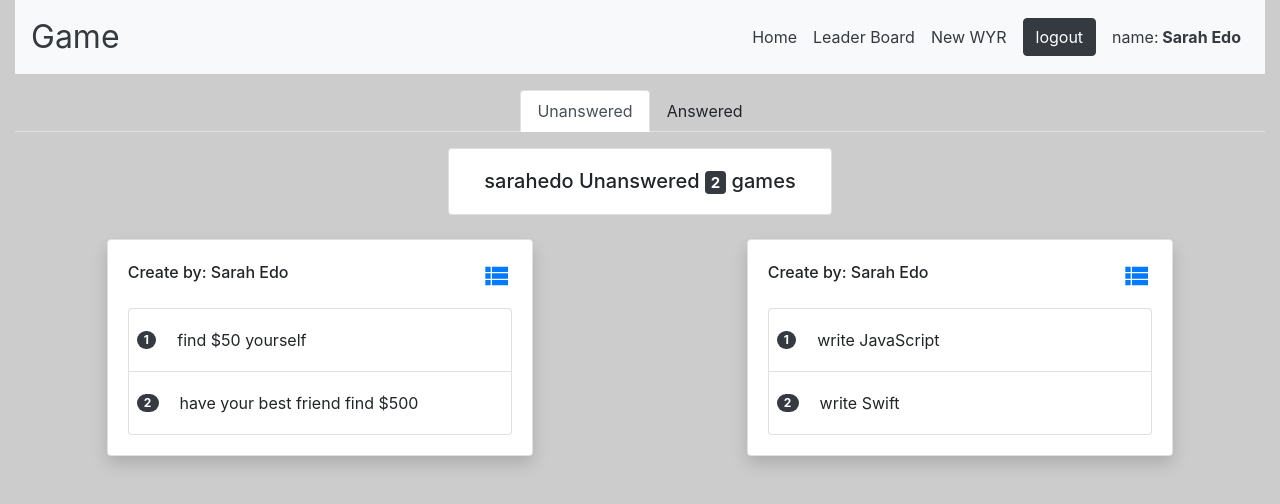
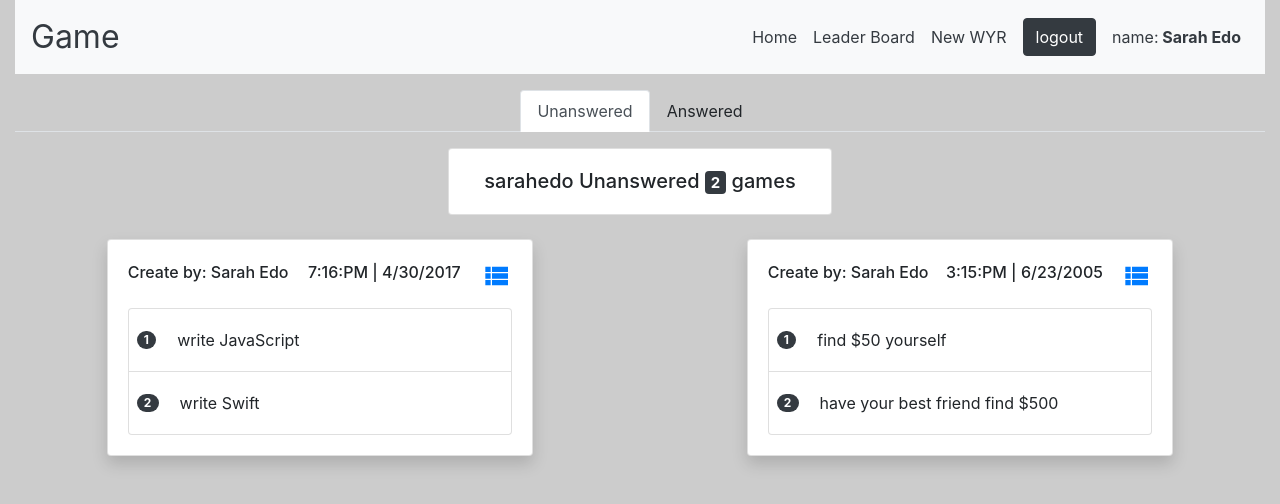
Before and after one commit to xavierartot/would-you-rather, a React (Create React App) app: page / in a window 1280 px wide. Shown: the top 504 px of the page. Built offline with nearby package versions, Linux system fonts and the light colour scheme.

Commit message:
feature: The polls in both categories are arranged from the most recently created (top) to the least recently created (bottom).

```diff
--- a/src/containers/Add.js
+++ b/src/containers/Add.js
@@ -56,7 +56,7 @@ class Add extends Component {
     })
   }
   render() {
-    const { color, background  } = this.props
+    const { background  } = this.props
     console.log( this.props )
     if (this.state.redirectToHome) {
       return <Redirect to="/" />
@@ -111,7 +111,6 @@ class Add extends Component {
 function mapStateToProps({ authedUser, template }) {
   return {
     authedUser,
-    color: template.color,
     background: template.background,
   }
 }
--- a/src/containers/DisplayQuestions.js
+++ b/src/containers/DisplayQuestions.js
@@ -5,15 +5,17 @@ import { ListGroup, ListGroupItem, Badge, CardSubtitle } from 'reactstrap'
 // import { IoMdAdd } from 'react-icons/io'
 // import { MdPlaylistAdd } from 'react-icons/md'
 import { MdViewList } from 'react-icons/md'
+import { formatDate } from '../utils/helper';
 
 // import { FaBeer } from 'react-icons/fa'
 
 class DisplayQuestions extends Component {
   render() {
     const {
-      idQuestions, user, color, background,
+      idQuestions, user, color, background, timestamp
     } = this.props
 
+    //console.log(idQuestions )
     if (idQuestions === null) {
       return <p>This question doesn't exist</p>
     }
@@ -22,6 +24,7 @@ class DisplayQuestions extends Component {
       <div>
         <div className="d-flex justify-content-between mb-3">
           <CardSubtitle className="d-flex align-items-center">Create by: {user.name}</CardSubtitle>
+          <CardSubtitle className="d-flex align-items-center">{formatDate(timestamp)}</CardSubtitle>
           <Link className="d-flex align-items-center" to={`/questions/${id}`}>
             <MdViewList className={`text-${color} plus-icons `} />
           </Link>
@@ -53,12 +56,18 @@ class DisplayQuestions extends Component {
 function mapStateToProps({
   questions, authedUser, users, template,
 }, { idQuestions }) {
-  console.log(idQuestions )
+
+  let time, temp
+  if (idQuestions !== null) {
+  temp = {...questions[idQuestions]}
+   time = temp.timestamp
+  }
   return {
     idQuestions: questions[idQuestions] || null,
     user: users[authedUser],
     color: template.color,
     background: template.background,
+    timestamp: time,
   }
 }
 export default withRouter(connect(mapStateToProps)(DisplayQuestions))
--- a/src/containers/Header.js
+++ b/src/containers/Header.js
@@ -91,7 +91,7 @@ class Header extends Component {
 }
 function mapStateToProps({ authedUser, users, template }) {
   const user = { ...users[authedUser] }
-  console.log(template.color )
+  //console.log(template.color )
   return {
     user,
     color: template.color,
--- a/src/containers/Home.js
+++ b/src/containers/Home.js
@@ -4,7 +4,7 @@ import PropTypes from 'prop-types'
 import Modal from '../containers/Modal'
 import pullAll from 'lodash/pullAll'
 import DisplayQuestions from './DisplayQuestions'
-import {TabContent, TabPane, Nav, NavItem, NavLink, Card, CardTitle, CardBody, Badge, Row, Col} from 'reactstrap'
+import {TabContent, TabPane, Nav, NavItem, NavLink, Card, CardTitle, CardBody, Badge, Row} from 'reactstrap'
 import classnames from 'classnames';
 
 class Home extends Component {
@@ -110,26 +110,58 @@ class Home extends Component {
 function mapStateToProps({
   authedUser, users, questions, template, state,
 }) {
+
+  //console.log(questions )
+  //let sortQuestions = questions  !== undefined
+    //? Object.values(questions).sort((a,b) => b.timestamp - a.timestamp)
+  //:''
+  //console.log(sortQuestions)
+
   // console.log(users, questions)
-  let questionsAnswered = Object.values(users)
+  let tempQA = Object.values(users)
     .filter(e => e.id === authedUser)
     .map(e => e.answers)
-  // console.log(questionsAnswered)
-  let qa = { ...questionsAnswered[0] }
+   //console.log(tempQA)
+  let qa = { ...tempQA[0] }
   qa = Object.keys(qa)// on recupere les id reponduent dans un tableau
-  questionsAnswered = qa
-  // console.log(questionsAnswered)
+  tempQA = qa
+   //console.log(tempQA)
+  let objQuestionsAnswered = tempQA.map( (id) => {
+    return questions[id]
+  })
+  //console.log(objQuestionsAnswered )
+  let sortQuestionsAnswered = objQuestionsAnswered !== undefined
+    ? objQuestionsAnswered.sort((a,b) => b.timestamp - a.timestamp)
+  .map( (e,i) => {
+    return e !== undefined
+      ? e.id
+    :i
+  })
+  :''
+  //console.log(sortQuestionsAnswered )
 
-  let questionsUnAnswered = questionsAnswered
+  let questionsUnAnswered = sortQuestionsAnswered
   let q = { ...questions }// destructure les questions
-  q = Object.keys(q)// ont récupuere toutes les ids et ont les mets dans un tableau
-  // console.log(q, qa)
+  q = Object.keys(q)// q = all id
+  //console.log(q, qa)//qu = id answer
   const qr = pullAll(q, qa) // Lodash method, compare and  les reponses  avec les questionsAnswered
-  questionsUnAnswered = qr
-  // console.log(questionsUnAnswered)
+  //console.log(qr)
+
+  //sort the result
+  let tempQUA = qr.map( (id,i) => {
+   return questions !== questions[id]
+    ? questions[id]
+    :i
+  }).sort((a,b) => b.timestamp - a.timestamp)
+  .map( (e) => {
+    return e.id
+  })
+   //console.log(tempQUA )
+
+  questionsUnAnswered = tempQUA
   return {
     authedUser,
-    questionsAnswered,
+    questionsAnswered: sortQuestionsAnswered ,
     questionsUnAnswered,
     color: template.color,
     background: template.background,
--- a/src/utils/_DATA.js
+++ b/src/utils/_DATA.js
@@ -38,7 +38,7 @@ let questions = {
   '8xf0y6ziyjabvozdd253nd': {
     id: '8xf0y6ziyjabvozdd253nd',
     author: 'sarahedo',
-    timestamp: 1467166872634,
+    timestamp: 1167166872634,
     optionOne: {
       votes: ['sarahedo'],
       text: 'have horrible short term memory',
@@ -51,7 +51,7 @@ let questions = {
   '6ni6ok3ym7mf1p33lnez': {
     id: '6ni6ok3ym7mf1p33lnez',
     author: 'johndoe',
-    timestamp: 1468479767190,
+    timestamp: 1168479767190,
     optionOne: {
       votes: [],
       text: 'become a superhero',
@@ -77,7 +77,7 @@ let questions = {
   loxhs1bqm25b708cmbf3g: {
     id: 'loxhs1bqm25b708cmbf3g',
     author: 'tylermcginnis',
-    timestamp: 1482579767190,
+    timestamp: 1082579717190,
     optionOne: {
       votes: [],
       text: 'be a front-end developer',
@@ -90,7 +90,7 @@ let questions = {
   vthrdm985a262al8qx3do: {
     id: 'vthrdm985a262al8qx3do',
     author: 'tylermcginnis',
-    timestamp: 1489579767190,
+    timestamp: 1119539727100,
     optionOne: {
       votes: ['tylermcginnis'],
       text: 'find $50 yourself',
```
Also changed, not shown: src/reducers/template.js (+4 -4 lines).
